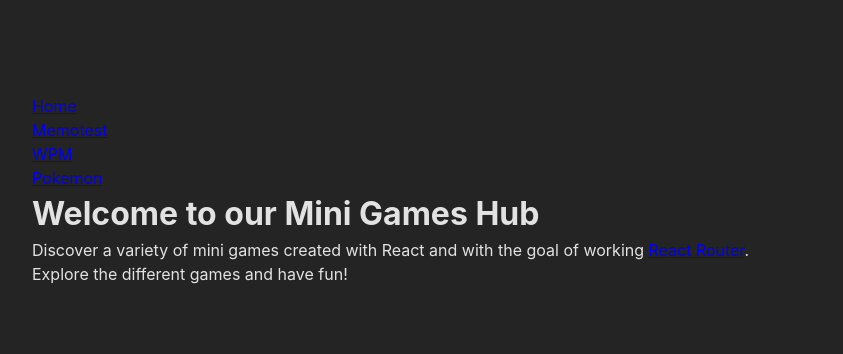
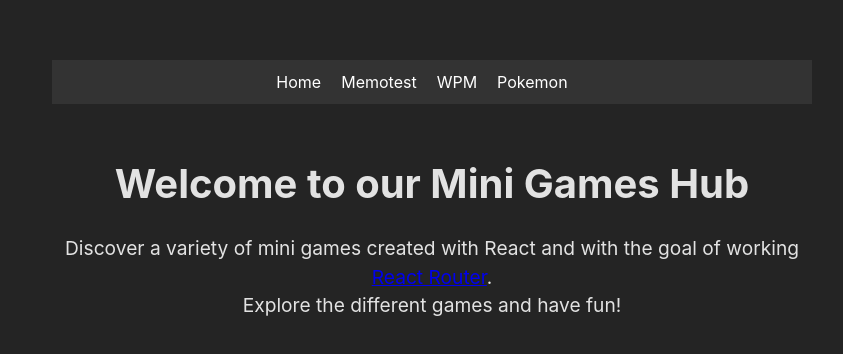
Before and after one commit to garciamoramc/games-react, a React (Vite) app: page / in a window 1280 px wide. Shown: the part 210-564 px from the top of the page, without its empty margins (208-1051 px from the left). Built offline with nearby package versions, Linux system fonts and the light colour scheme.

Commit message:
Update index.css

```diff
--- a/src/index.css
+++ b/src/index.css
@@ -93,6 +93,46 @@ button:focus {
   outline: none;
 }
 
+.app-cover {
+  text-align: center;
+  padding: 20px;
+}
+
+.navbar {
+  background-color: #333;
+  padding: 10px 0;
+}
+
+.nav-links {
+  list-style-type: none;
+  margin: 0;
+  padding: 0;
+}
+
+.nav-links li {
+  display: inline;
+  margin-right: 20px;
+}
+
+.nav-links li a {
+  color: white;
+  text-decoration: none;
+}
+
+.cover-content {
+  margin-top: 50px;
+}
+
+.cover-content h1 {
+  font-size: 2.5rem;
+  margin-bottom: 20px;
+}
+
+.cover-content p {
+  font-size: 1.2rem;
+}
+
+
 
 @media (max-width: 768px) {
   .memo-container {
```
